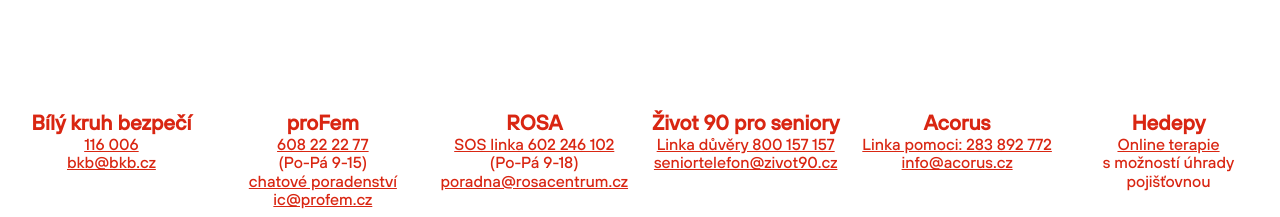
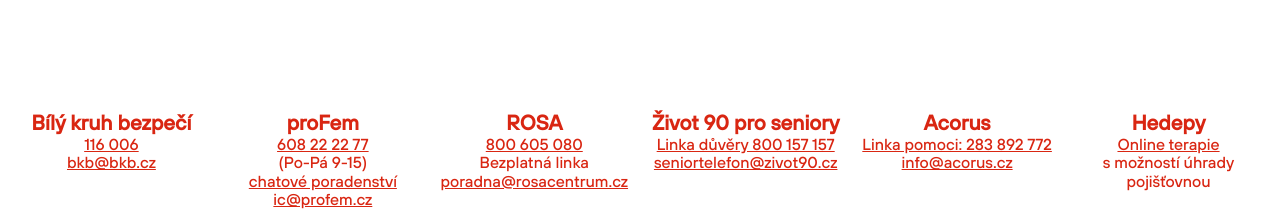
Before and after one commit to tomkoreny/pod-svicnem, a website built with Parcel: page index.html in a window 1280 px wide. Shown: the part 2140-2357 px from the top of the page. Built offline with nearby package versions, Linux system fonts and the light colour scheme.

Commit message:
změna čísla rosa

```diff
--- a/index.html
+++ b/index.html
@@ -88,12 +88,12 @@
   <div>
     <h4>ROSA</h4>
     <p>
-      <a href="tel:602246102">
-        SOS linka 602 246 102
+      <a href="tel:800605080">
+        800 605 080
       </a>
     </p>
     <p>
-      (Po-Pá 9-18)
+      Bezplatná linka
     </p>
     <p>
       <a href="tel:poradna@rosacentrum.cz">
```
Also changed, not shown: 1 other file.
